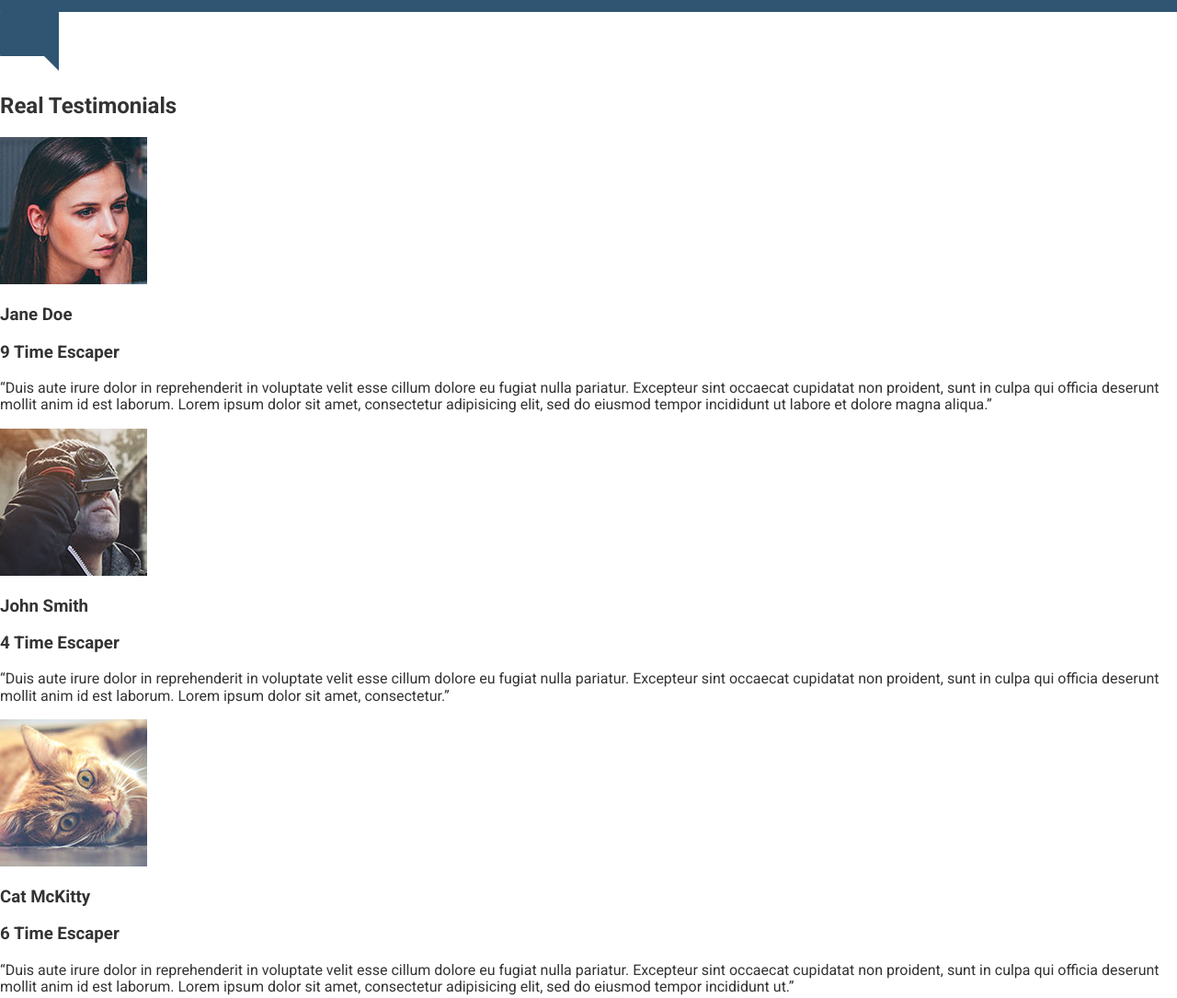
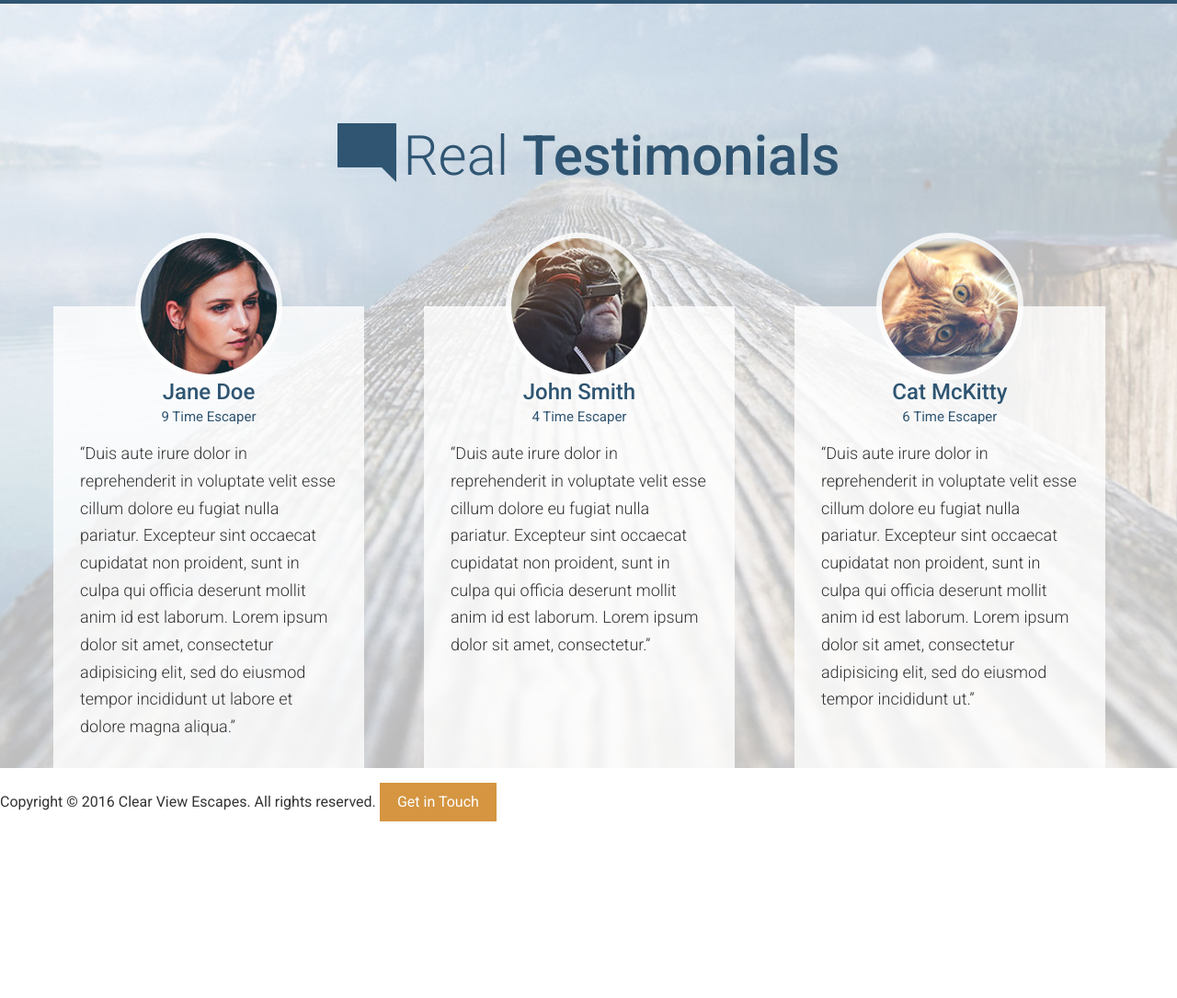
Before and after one commit to HojaJ/travel, a website: page app/index.html in a window 1280 px wide. Shown: the part 3060-4145 px from the top of the page at 92% size. After the commit the page ends 3969 px from the top, so only its background shows below. Drawn offline with Linux system fonts and the light colour scheme.

Commit message:
Complited testimonials section

```diff
--- a/app/assets/styles/base/_mixins.css
+++ b/app/assets/styles/base/_mixins.css
@@ -11,7 +11,7 @@
 }
 
 @define-mixin atLarge{
-	@media (min-width: 1200px) {
+	@media (min-width: 1010px) {
 		@mixin-content;
 	}
 }
--- a/app/assets/styles/modules/_feature-item.css
+++ b/app/assets/styles/modules/_feature-item.css
@@ -20,7 +20,7 @@
 		font-size: 1.6rem;
 		font-weight: 300;
 		margin-bottom: .8rem;
-		margin-top: .7em;
+		 margin-top: .7em;
 		text-align: center;
 
 		@mixin atSmall {
--- a/app/assets/styles/modules/_page-section.css
+++ b/app/assets/styles/modules/_page-section.css
@@ -5,8 +5,33 @@
 		padding: 4.5rem 0;
 	}
 
+	&--no-b-padding-until-medium{
+		padding-bottom: 0;
+
+		&mixin atMedium{
+			padding-bottom: 4.5rem;
+		}
+	}
+
+	&--no-b-padding-until-large{
+		padding-bottom: 0;
+
+		&mixin atLarge{
+			padding-bottom: 4.5rem;
+		}
+	}
+
 	&--blue {
 		background-color: $mainBlue;
 		color: #fff;
 	}
+
+	&--testimonials {
+		background-color: #e0e6ef;
+
+		@mixin atLarge{
+			background: url('/assets/images/testimonials-bg.jpg') top center no-repeat;
+			background-size: cover;
+		}
+	}
 }
--- a/app/assets/styles/modules/_row.css
+++ b/app/assets/styles/modules/_row.css
@@ -5,12 +5,22 @@
 		margin-right: -65px;
 	}
 
+	&--t-padding {
+		padding-top: 80px;
+	}
+
 	&--gutters-large {
 		margin-right: -100px;
+	}
+	&--gutters-small {
+		margin-right: -45px;
 	}
 
 	&--gutters-large > div {
 		padding-right: 100px;
+	}
+	&--gutters-small > div {
+		padding-right: 45px;
 	}
 
 	&--gutters > div {
@@ -47,4 +57,51 @@
 			width: 63%;
 		}
 	}
+
+	@mixin atLarge{
+		&__b-margin-until-large {
+			margin-bottom: 0;
+		}
+
+		&__large-4 {
+			float: left;
+			width: 33.33%;
+		}
+		&__large-4--larger {
+			width: 37%;
+		}
+
+		&__large-6 {
+			float: left;
+			width: 50%;
+		}
+
+		&__large-8{
+			float: left;
+			width: 66.66%;
+		}
+
+		&__large-8{
+			width: 63%;
+		}
+	}
+	/* Begin Equal Height Rules*/
+	&--equal-height-at-medium{
+		@mixin atMedium{
+			display: flex;
+		}
+		& > div {
+			float: left;
+			display: flex;
+		}
+	}
+	&--equal-height-at-large{
+		@mixin atLarge{
+			display: flex;
+		}
+		& > div {
+			float: left;
+			display: flex;
+		}
+	}
 }
--- a/app/assets/styles/modules/_section_title.css
+++ b/app/assets/styles/modules/_section_title.css
@@ -10,6 +10,10 @@
 	strong {
 		font-weight: 500;
 	}
+	&--blue {
+		color: $mainBlue;
+	}
+
 	&__icon {
 		display: block;
 		margin-left: auto;
@@ -17,8 +21,11 @@
 		margin-bottom: .6rem;
 
 		@mixin atSmall {
+			position: relative;
+			top: 8px;
 			margin-right: .5rem;
 			margin-left: 0;
+			margin-bottom: 0;
 			display: inline-block;
 		}
 	}
--- /dev/null
+++ b/app/assets/styles/modules/_testimonial.css
@@ -0,0 +1,42 @@
+.testimonial{
+	background-color: rgba(255,255,255,.8);
+	padding: 0 18px 1px 18px;
+	margin-bottom: 98px;
+
+	@mixin atLarge{
+		margin-bottom: 0;
+		padding: 0 1.8125rem 1px 1.8125rem;
+	}
+
+	&--last {
+		margin-bottom: 0;
+	}
+
+	&__photo {
+		border-radius: 80px;
+		overflow: hidden;
+		width: 160px;
+		height: 160px;
+		margin: 0 auto -80px auto;
+		position: relative;
+		top: -80px;
+		border: 6px solid rgba(255,255,255,.8);
+	}
+
+	&__title {
+		color: $mainBlue;
+		text-align: center;
+		font-size: 1.5rem;
+		font-weight: 500;
+		margin: 0;
+	}
+
+	&__subtitle {
+		color: $mainBlue;
+		text-align: center;
+		font-weight: 400;
+		font-size: .9375rem;
+		margin: .25rem 0 1rem 0;
+	}
+
+}
--- a/app/assets/styles/modules/_wrapper.css
+++ b/app/assets/styles/modules/_wrapper.css
@@ -8,6 +8,26 @@
 
 	&--medium{
 		max-width: 976px;
+	}
+
+	&--no-padding-until-medium{
+		 padding-left: 0;
+		 padding-right: 0;
+
+		 @mixin atMedium{
+		 	padding-left: 18px;
+			padding-right: 18px;
+		 }
+	}
+
+	&--no-padding-until-large{
+		 padding-left: 0;
+		 padding-right: 0;
+
+		 @mixin atLarge{
+		 	padding-left: 18px;
+			padding-right: 18px;
+		 }
 	}
 
 	.wrapper {
--- a/app/assets/styles/styles.css
+++ b/app/assets/styles/styles.css
@@ -11,3 +11,4 @@
 @import url('modules/_generic-content-container');
 @import url('modules/_section_title');
 @import url('modules/_feature-item');
+@import url('modules/_testimonial');
--- a/app/index.html
+++ b/app/index.html
@@ -74,7 +74,6 @@
 
       <div class="row row--gutters-large generic-content-container">
         <div class="row__medium-6">
-
           <div class="feature-item">
             <img class="feature-item__icon" src="assets/images/icons/rain.svg">
             <h3 class="feature-item__title">We&rsquo;ll Watch the Weather</h3>
@@ -103,25 +102,46 @@
     </div>
   </div>
 
-  <div id="testimonials">
-    <img src="assets/images/icons/comment.svg">
-    <h2>Real Testimonials</h2>
+  <div id="testimonials" class="page-section page-section--no-b-padding-until-large page-section--testimonials">
+    <div class="wrapper wrapper--no-padding-until-large">
+      <h2 class="section-title section-title--blue"><img class="section-title__icon" src="assets/images/icons/comment.svg">Real <strong>Testimonials</strong></h2>
 
-    <img src="assets/images/testimonial-jane.jpg">
-    <h3>Jane Doe</h3>
-    <h3>9 Time Escaper</h3>
-    <p>&ldquo;Duis aute irure dolor in reprehenderit in voluptate velit esse cillum dolore eu fugiat nulla pariatur. Excepteur sint occaecat cupidatat non proident, sunt in culpa qui officia deserunt mollit anim id est laborum. Lorem ipsum dolor sit amet, consectetur adipisicing elit, sed do eiusmod tempor incididunt ut labore et dolore magna aliqua.&rdquo;</p>
+      <div class="row row--gutters row--equal-height-at-large row--gutters-small row--t-padding generic-content-container">
+        <div class="row__large-4">
+          <div class="testimonial">
+            <div class="testimonial__photo">
+              <img sizes="160px" srcset="assets/images/testimonial-jane.jpg 160w, assets/images/testimonial-jane-hi-dpi.jpg 320w" alt="Jane Doe">
+            </div>
+            <h3 class="testimonial__title">Jane Doe</h3>
+            <h4 class="testimonial__subtitle">9 Time Escaper</h4>
+            <p>&ldquo;Duis aute irure dolor in reprehenderit in voluptate velit esse cillum dolore eu fugiat nulla pariatur. Excepteur sint occaecat cupidatat non proident, sunt in culpa qui officia deserunt mollit anim id est laborum. Lorem ipsum dolor sit amet, consectetur adipisicing elit, sed do eiusmod tempor incididunt ut labore et dolore magna aliqua.&rdquo;</p>
+          </div>
 
-    <img src="assets/images/testimonial-john.jpg">
-    <h3>John Smith</h3>
-    <h3>4 Time Escaper</h3>
-    <p>&ldquo;Duis aute irure dolor in reprehenderit in voluptate velit esse cillum dolore eu fugiat nulla pariatur. Excepteur sint occaecat cupidatat non proident, sunt in culpa qui officia deserunt mollit anim id est laborum. Lorem ipsum dolor sit amet, consectetur.&rdquo;</p>
+        </div>
+        <div class="row__large-4">
+          <div class="testimonial">
+            <div class="testimonial__photo">
+              <img sizes="160px" srcset="assets/images/testimonial-john.jpg 160w, assets/images/testimonial-john-hi-dpi.jpg 320w" alt="John Smith">
+            </div>
+            <h3 class="testimonial__title">John Smith</h3>
+            <h4 class="testimonial__subtitle">4 Time Escaper</h4>
+            <p>&ldquo;Duis aute irure dolor in reprehenderit in voluptate velit esse cillum dolore eu fugiat nulla pariatur. Excepteur sint occaecat cupidatat non proident, sunt in culpa qui officia deserunt mollit anim id est laborum. Lorem ipsum dolor sit amet, consectetur.&rdquo;</p>
+          </div>
+        </div>
+        <div class="row__large-4">
+          <div class="testimonial testimonial--last">
+            <div class="testimonial__photo">
+              <img  sizes="160px" srcset="assets/images/testimonial-cat.jpg 160w, assets/images/testimonial-cat-hi-dpi.jpg 160w">
+            </div>
+            <h3 class="testimonial__title">Cat McKitty</h3>
+            <h3 class="testimonial__subtitle">6 Time Escaper</h3>
+            <p>&ldquo;Duis aute irure dolor in reprehenderit in voluptate velit esse cillum dolore eu fugiat nulla pariatur. Excepteur sint occaecat cupidatat non proident, sunt in culpa qui officia deserunt mollit anim id est laborum. Lorem ipsum dolor sit amet, consectetur adipisicing elit, sed do eiusmod tempor incididunt ut.&rdquo;</p>
+          </div>
+        </div>
+      </div>
+    </div>
+  </div>
 
-    <img src="assets/images/testimonial-cat.jpg">
-    <h3>Cat McKitty</h3>
-    <h3>6 Time Escaper</h3>
-    <p>&ldquo;Duis aute irure dolor in reprehenderit in voluptate velit esse cillum dolore eu fugiat nulla pariatur. Excepteur sint occaecat cupidatat non proident, sunt in culpa qui officia deserunt mollit anim id est laborum. Lorem ipsum dolor sit amet, consectetur adipisicing elit, sed do eiusmod tempor incididunt ut.&rdquo;</p>
-  </div>
 
   <footer>
     <p>Copyright &copy; 2016 Clear View Escapes. All rights reserved. <a href="#" class="btn btn--orange">Get in Touch</a></p>
--- a/app/temp/styles/styles.css
+++ b/app/temp/styles/styles.css
@@ -457,6 +457,32 @@ a {
 		max-width: 976px;
 	}
 
+.wrapper--no-padding-until-medium{
+		 padding-left: 0;
+		 padding-right: 0;
+	}
+
+@media (min-width: 800px) {
+
+.wrapper--no-padding-until-medium{
+		 	padding-left: 18px;
+			padding-right: 18px
+	}
+	}
+
+.wrapper--no-padding-until-large{
+		 padding-left: 0;
+		 padding-right: 0;
+	}
+
+@media (min-width: 1010px) {
+
+.wrapper--no-padding-until-large{
+		 	padding-left: 18px;
+			padding-right: 18px
+	}
+	}
+
 .wrapper .wrapper {
 		padding-left: 0;
 		padding-right: 0;
@@ -484,9 +510,37 @@ a {
 }
 	}
 
+.page-section--no-b-padding-until-medium{
+		padding-bottom: 0;
+	}
+
+.page-section--no-b-padding-until-mediummixin atMedium{
+			padding-bottom: 4.5rem;
+		}
+
+.page-section--no-b-padding-until-large{
+		padding-bottom: 0;
+	}
+
+.page-section--no-b-padding-until-largemixin atLarge{
+			padding-bottom: 4.5rem;
+		}
+
 .page-section--blue {
 		background-color: #2f5572;
 		color: #fff;
+	}
+
+.page-section--testimonials {
+		background-color: #e0e6ef;
+	}
+
+@media (min-width: 1010px) {
+
+.page-section--testimonials {
+			background: url('/assets/images/testimonials-bg.jpg') top center no-repeat;
+			background-size: cover
+	}
 	}
 
 .headline {
@@ -553,12 +607,24 @@ a {
 		margin-right: -65px;
 	}
 
+.row--t-padding {
+		padding-top: 80px;
+	}
+
 .row--gutters-large {
 		margin-right: -100px;
 	}
 
+.row--gutters-small {
+		margin-right: -45px;
+	}
+
 .row--gutters-large > div {
 		padding-right: 100px;
+	}
+
+.row--gutters-small > div {
+		padding-right: 45px;
 	}
 
 .row--gutters > div {
@@ -597,6 +663,60 @@ a {
 		}
 	}
 
+@media (min-width: 1010px) {
+		.row__b-margin-until-large {
+			margin-bottom: 0;
+		}
+
+		.row__large-4 {
+			float: left;
+			width: 33.33%;
+		}
+		.row__large-4--larger {
+			width: 37%;
+		}
+
+		.row__large-6 {
+			float: left;
+			width: 50%;
+		}
+
+		.row__large-8{
+			float: left;
+			width: 66.66%;
+		}
+
+		.row__large-8{
+			width: 63%;
+		}
+	}
+
+/* Begin Equal Height Rules*/
+
+@media (min-width: 800px) {
+
+.row--equal-height-at-medium{
+			display: flex
+	}
+	}
+
+.row--equal-height-at-medium > div {
+			float: left;
+			display: flex;
+		}
+
+@media (min-width: 1010px) {
+
+.row--equal-height-at-large{
+			display: flex
+	}
+	}
+
+.row--equal-height-at-large > div {
+			float: left;
+			display: flex;
+		}
+
 .generic-content-container p {
 		font-weight: 300;
 		line-height: 1.65;
@@ -631,6 +751,10 @@ a {
 		font-weight: 500;
 	}
 
+.section-title--blue {
+		color: #2f5572;
+	}
+
 .section-title__icon {
 		display: block;
 		margin-left: auto;
@@ -641,8 +765,11 @@ a {
 @media (min-width: 530px) {
 
 .section-title__icon {
+			position: relative;
+			top: 8px;
 			margin-right: .5rem;
 			margin-left: 0;
+			margin-bottom: 0;
 			display: inline-block
 	}
 	}
@@ -676,7 +803,7 @@ a {
 		font-size: 1.6rem;
 		font-weight: 300;
 		margin-bottom: .8rem;
-		margin-top: .7em;
+		 margin-top: .7em;
 		text-align: center;
 	}
 
@@ -688,3 +815,50 @@ a {
 			font-size: 1.875rem
 	}
 	}
+
+.testimonial{
+	background-color: rgba(255,255,255,.8);
+	padding: 0 18px 1px 18px;
+	margin-bottom: 98px;
+
+}
+
+@media (min-width: 1010px) {
+
+.testimonial{
+		margin-bottom: 0;
+		padding: 0 1.8125rem 1px 1.8125rem
+
+}
+	}
+
+.testimonial--last {
+		margin-bottom: 0;
+	}
+
+.testimonial__photo {
+		border-radius: 80px;
+		overflow: hidden;
+		width: 160px;
+		height: 160px;
+		margin: 0 auto -80px auto;
+		position: relative;
+		top: -80px;
+		border: 6px solid rgba(255,255,255,.8);
+	}
+
+.testimonial__title {
+		color: #2f5572;
+		text-align: center;
+		font-size: 1.5rem;
+		font-weight: 500;
+		margin: 0;
+	}
+
+.testimonial__subtitle {
+		color: #2f5572;
+		text-align: center;
+		font-weight: 400;
+		font-size: .9375rem;
+		margin: .25rem 0 1rem 0;
+	}
```
